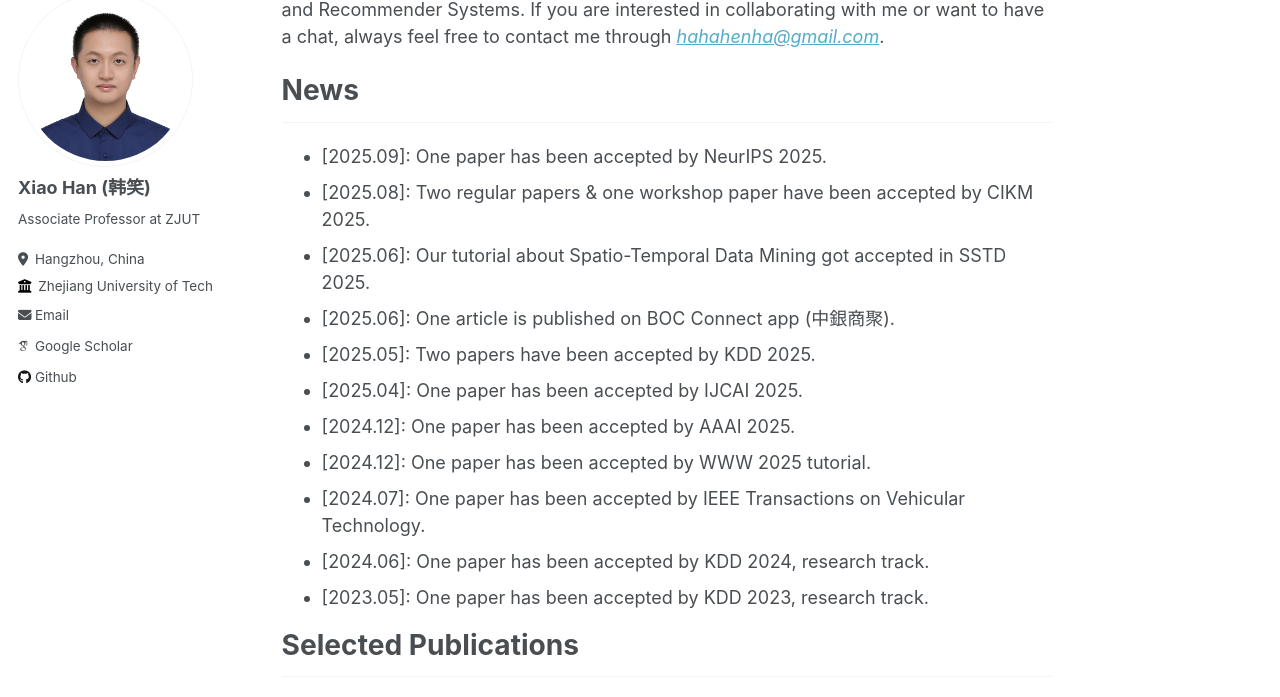
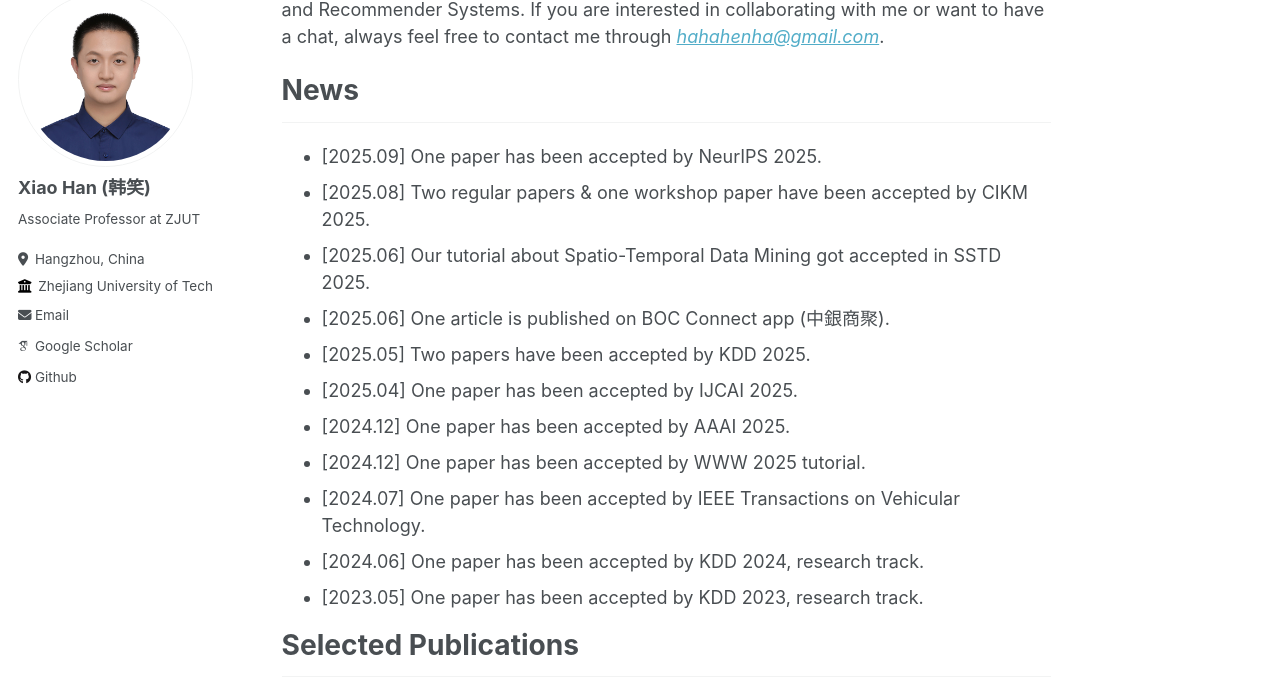
Before and after one commit to hahahenha/hahahenha.github.io, a Jekyll site: the page built from _pages/about.md, in a window 1280 px wide and 1400 px high, scrolled down 291 px. Shown: the part 114-811 px from the top of the window. Built offline with Jekyll 4.4.1, drawn with Linux system fonts in a browser that asks for light colours; some web fonts are replaced; some of the changed text lies outside the part shown.

Commit message:
Update about.md

```diff
--- a/_pages/about.md
+++ b/_pages/about.md
@@ -39,17 +39,17 @@ If you are interested in collaborating with me or want to have a chat, always fe
 <div class="scrollable">
 
 <ul>
-    <li>[2025.09]: One paper has been accepted by NeurIPS 2025. </li>
-    <li>[2025.08]: Two regular papers & one workshop paper have been accepted by CIKM 2025. </li>
-    <li>[2025.06]: Our tutorial about Spatio-Temporal Data Mining got accepted in SSTD 2025. </li>
-    <li>[2025.06]: One article is published on BOC Connect app (中銀商聚). </li>
-    <li>[2025.05]: Two papers have been accepted by KDD 2025.</li>
-    <li>[2025.04]: One paper has been accepted by IJCAI 2025.</li>
-    <li>[2024.12]: One paper has been accepted by AAAI 2025.</li>
-    <li>[2024.12]: One paper has been accepted by WWW 2025 tutorial.</li>
-    <li>[2024.07]: One paper has been accepted by IEEE Transactions on Vehicular Technology.</li>
-    <li>[2024.06]: One paper has been accepted by KDD 2024, research track.</li>
-    <li>[2023.05]: One paper has been accepted by KDD 2023, research track.</li>
+    <li>[2025.09] One paper has been accepted by NeurIPS 2025. </li>
+    <li>[2025.08] Two regular papers & one workshop paper have been accepted by CIKM 2025. </li>
+    <li>[2025.06] Our tutorial about Spatio-Temporal Data Mining got accepted in SSTD 2025. </li>
+    <li>[2025.06] One article is published on BOC Connect app (中銀商聚). </li>
+    <li>[2025.05] Two papers have been accepted by KDD 2025.</li>
+    <li>[2025.04] One paper has been accepted by IJCAI 2025.</li>
+    <li>[2024.12] One paper has been accepted by AAAI 2025.</li>
+    <li>[2024.12] One paper has been accepted by WWW 2025 tutorial.</li>
+    <li>[2024.07] One paper has been accepted by IEEE Transactions on Vehicular Technology.</li>
+    <li>[2024.06] One paper has been accepted by KDD 2024, research track.</li>
+    <li>[2023.05] One paper has been accepted by KDD 2023, research track.</li>
 </ul>
 </div>
 
@@ -194,15 +194,6 @@ If you are interested in collaborating with me or want to have a chat, always fe
 
 
 
-# Honors and Awards
-<hr style="margin-top: 8px; margin-bottom: 20px;">
-
-<ul>
-    <li>[2021.06]: Outstanding Graduate, Granted by: Zhejiang Provincial Education Department, China </li>
-    <li>[2019.12]: National Scholarship, Granted by: Ministry of Education, China </li>
-</ul>
-
-
 
 
 # Internships & Exchange
@@ -214,31 +205,3 @@ If you are interested in collaborating with me or want to have a chat, always fe
    <li>[2020.09-2020.12]: Visiting Student, City University of Hong Kong. Supervisor: <a target="_blank" rel="noopener" href="https://scholars.cityu.edu.hk/en/persons/kwai-sang-chin">Kwai-Sang Chin</a>.</li>
    <li>[2020.09-2020.12]: Algorithm Engineer, Zhejiang Supcon Information Technology Co., Ltd. Leader: Junjie Zhou. </li>
 </ul>
-
-
-
-
-# Teaching Experience
-<hr style="margin-top: 8px; margin-bottom: 20px;">
-
-<ul>
-  <li>[2023 Spring, 2023 Fall, 2024 Spring]: Teaching Assistant of <strong>Deep Learning</strong> at the City University of Hong Kong.</li>
-  <li>[2024 Fall]: Teaching Assistant of <strong>Advanced Statistics</strong> at the City University of Hong Kong.</li>
-  <li>[2020 Fall]: Teaching Assistant of <strong>Intelligent Transportation Systems</strong> at the Zhejiang University of Technology.</li>
-</ul>
-
-
-
-
-# Service
-<hr style="margin-top: 8px; margin-bottom: 20px;">
-<div>
-  <ul>
-    <li>
-      Journal Reviewer: IEEE TITS, IEEE TBD, etc.
-    </li>
-    <li>
-      Conference PC Member/Reviewer: KDD 2023-2025, NeurIPS 2024-2025, WWW 2024-2025, IJCAI 2024-2025, AAAI 2024-2025, etc.
-    </li>
-  </ul>
-</div>
```
